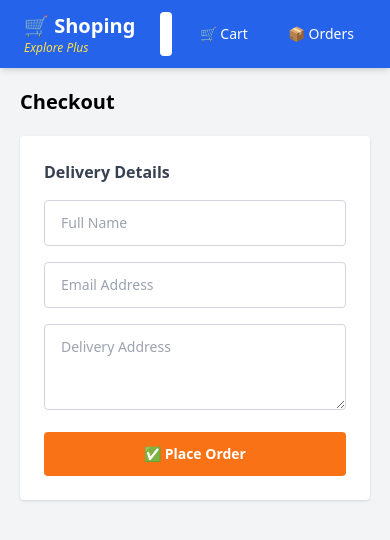
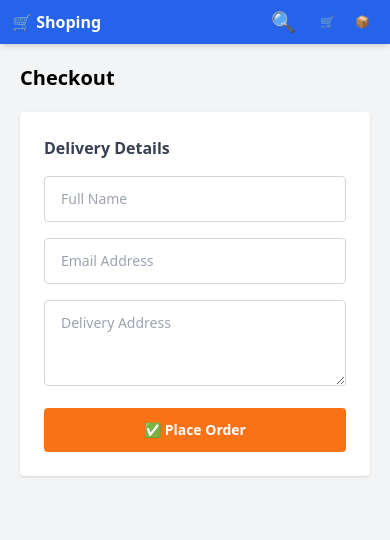
Before and after one commit to gonisipudisankar/shoping-frontend, a React (Create React App) app: page /orders in a window 390 px wide. Shown: the top 540 px of the page. Built offline with nearby package versions, Linux system fonts and the light colour scheme.

Commit message:
responsive UI + loading spinner

```diff
--- a/src/components/Navbar.jsx
+++ b/src/components/Navbar.jsx
@@ -3,22 +3,27 @@ import { Link, useNavigate } from 'react-router-dom';
 
 function Navbar() {
   const [search, setSearch] = useState('');
+  const [showMobileSearch, setShowMobileSearch] = useState(false);
   const navigate = useNavigate();
 
   const handleSearch = () => {
-    if (search.trim()) navigate(`/?search=${search}`);
+    if (search.trim()) {
+      navigate(`/?search=${search}`);
+      setShowMobileSearch(false);
+    }
   };
 
   return (
-    <nav className="bg-blue-600 px-6 py-3 flex items-center gap-4 sticky top-0 z-50 shadow-md">
+    <nav className="bg-blue-600 px-3 sm:px-6 py-2 sm:py-3 sticky top-0 z-50 shadow-md">
+      <div className="flex items-center gap-2 sm:gap-4">
         {/* Logo */}
-      <Link to="/" className="flex flex-col min-w-[120px]">
-        <span className="text-white text-xl font-bold">🛒 Shoping</span>
-        <span className="text-yellow-300 text-xs italic">Explore Plus</span>
+        <Link to="/" className="flex flex-col min-w-[90px] sm:min-w-[120px]">
+          <span className="text-white text-base sm:text-xl font-bold">🛒 Shoping</span>
+          <span className="text-yellow-300 text-[10px] sm:text-xs italic hidden sm:block">Explore Plus</span>
         </Link>
 
-      {/* Search */}
-      <div className="flex flex-1 max-w-2xl rounded overflow-hidden">
+        {/* Search - hidden on mobile, shown on sm+ */}
+        <div className="hidden sm:flex flex-1 max-w-2xl rounded overflow-hidden">
           <input
             type="text"
             placeholder="Search for products, brands and more"
@@ -34,17 +39,45 @@ function Navbar() {
           </button>
         </div>
 
+        {/* Mobile search toggle */}
+        <button
+          onClick={() => setShowMobileSearch(!showMobileSearch)}
+          className="sm:hidden text-white text-xl px-2 ml-auto">
+          🔍
+        </button>
+
         {/* Nav Links */}
-      <div className="flex gap-4 ml-auto">
+        <div className="flex gap-1 sm:gap-4 sm:ml-auto">
           <Link to="/cart"
-          className="text-white text-sm font-medium px-3 py-2 rounded hover:bg-blue-700">
-          🛒 Cart
+            className="text-white text-xs sm:text-sm font-medium px-2 sm:px-3 py-1.5 sm:py-2 rounded hover:bg-blue-700 whitespace-nowrap">
+            🛒 <span className="hidden md:inline">Cart</span>
           </Link>
           <Link to="/orders"
-          className="text-white text-sm font-medium px-3 py-2 rounded hover:bg-blue-700">
-          📦 Orders
+            className="text-white text-xs sm:text-sm font-medium px-2 sm:px-3 py-1.5 sm:py-2 rounded hover:bg-blue-700 whitespace-nowrap">
+            📦 <span className="hidden md:inline">Orders</span>
           </Link>
         </div>
+      </div>
+
+      {/* Mobile search bar - shown below navbar on small screens when toggled */}
+      {showMobileSearch && (
+        <div className="flex sm:hidden mt-2 rounded overflow-hidden">
+          <input
+            type="text"
+            placeholder="Search for products, brands and more"
+            value={search}
+            onChange={e => setSearch(e.target.value)}
+            onKeyPress={e => e.key === 'Enter' && handleSearch()}
+            autoFocus
+            className="flex-1 px-3 py-2 text-sm outline-none"
+          />
+          <button
+            onClick={handleSearch}
+            className="bg-white px-4 py-2 text-lg hover:bg-gray-100">
+            🔍
+          </button>
+        </div>
+      )}
     </nav>
   );
 }
```
Lines whose indentation alone changed are shown as unchanged.
